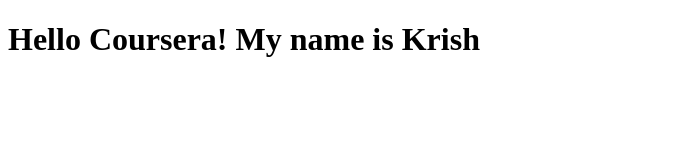
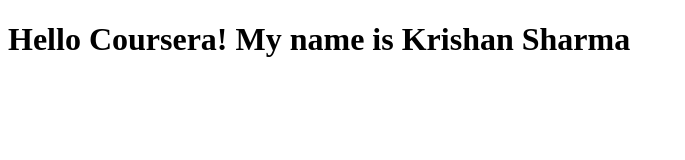
Before and after one commit to Krishan019/coursera-test, a plain HTML site: page site/index.html in a window 1280 px wide. Shown: the whole page, without its empty margins (0-685 px from the left). Drawn offline with Linux system fonts and the light colour scheme.

Commit message:
name second mod

```diff
--- a/site/index.html
+++ b/site/index.html
@@ -5,6 +5,6 @@
 	<title>Hello Corsera</title>
 </head>
 <body>
-<h1>Hello Coursera! My name is Krish</h1>
+<h1>Hello Coursera! My name is Krishan Sharma</h1>
 </body>
 </html>
```
